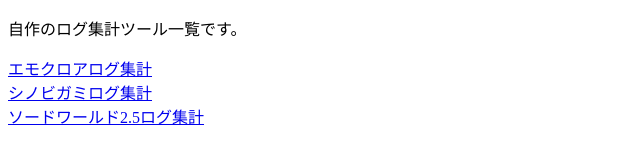
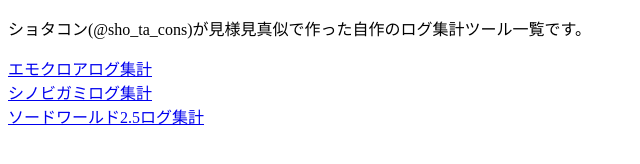
Before and after one commit to sho-ta-con/sho-ta-con.github.io, a plain HTML site: page index.html in a window 1280 px wide. Shown: the whole page, without its empty margins (0-640 px from the left). Drawn offline with Linux system fonts and the light colour scheme.

Commit message:
作者明記

```diff
--- a/index.html
+++ b/index.html
@@ -6,7 +6,7 @@
 </head>
 <body>
     <div>
-        <p>自作のログ集計ツール一覧です。</p>
+        <p>ショタコン(@sho_ta_cons)が見様見真似で作った自作のログ集計ツール一覧です。</p>
         <a href="EmokloreLogAnalyzer.html">エモクロアログ集計</a><br>
         <a href="ShinobigamiLogAnalyzer.html">シノビガミログ集計</a><br>
         <a href="SWLogAnalyzer.html">ソードワールド2.5ログ集計</a><br>
```
